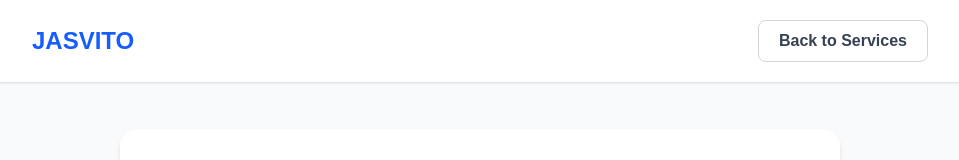
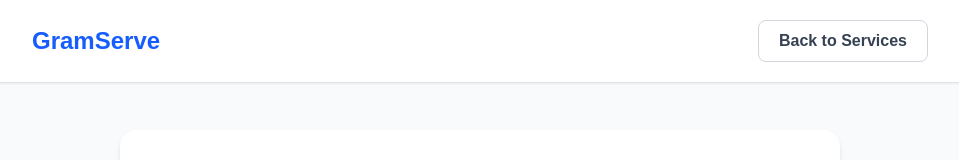
Before and after one commit to dasariomkarasuryateja25mh-cmd/jasvito, a Next.js app: page /customer/profile in a window 1280 px wide. Shown: the top 160 px of the page, without its empty margins (160-1119 px from the left). Built offline with nearby package versions, Linux system fonts and the light colour scheme; no server answers.

Commit message:
Complete GramServe MVP

```diff
--- a/app/customer/page.tsx
+++ b/app/customer/page.tsx
@@ -716,7 +716,7 @@ export default function CustomerPage() {
             href="/customer"
             className="text-2xl font-bold text-blue-600"
           >
-            JASVITO
+            GramServe
           </a>
 
           <a
--- a/app/customer/profile/page.tsx
+++ b/app/customer/profile/page.tsx
@@ -646,7 +646,7 @@ export default function CustomerProfilePage() {
             href="/"
             className="text-2xl font-bold text-blue-600"
           >
-            JASVITO
+            GramServe
           </a>
 
           <a
--- a/app/layout.tsx
+++ b/app/layout.tsx
@@ -13,8 +13,8 @@ const geistMono = Geist_Mono({
 });
 
 export const metadata: Metadata = {
-  title: "Create Next App",
-  description: "Generated by create next app",
+  title: "GramServe | Local Services. Trusted People.",
+  description: "GramServe connects customers with trusted local service professionals.",
 };
 
 export default function RootLayout({ children }: LayoutProps<"/">) {
--- a/app/provider/page.tsx
+++ b/app/provider/page.tsx
@@ -446,18 +446,6 @@ export default function ProviderPage() {
   }, []);
 
   useEffect(() => {
-    if (!provider?.id) {
-      return;
-    }
-
-    const interval = setInterval(() => {
-      loadRequests();
-    }, 5000);
-
-    return () => clearInterval(interval);
-  }, [provider?.id]);
-
-  useEffect(() => {
     if (!provider?.id) return;
 
     const interval = setInterval(() => {
@@ -490,7 +478,7 @@ export default function ProviderPage() {
             href="/"
             className="text-2xl font-bold text-blue-600"
           >
-            JASVITO
+            GramServe
           </a>
 
           <button
--- a/app/provider/profile/page.tsx
+++ b/app/provider/profile/page.tsx
@@ -544,7 +544,7 @@ export default function ProviderProfilePage() {
             href="/"
             className="text-2xl font-bold text-blue-600"
           >
-            JASVITO
+            GramServe
           </a>
 
           <a
--- a/package.json
+++ b/package.json
@@ -1,5 +1,5 @@
 {
-  "name": "JASVITO",
+  "name": "gramserve",
   "version": "0.1.0",
   "private": true,
   "scripts": {
```
Also changed, not shown: 2 other files (tests, documents, lock files or other folders).
